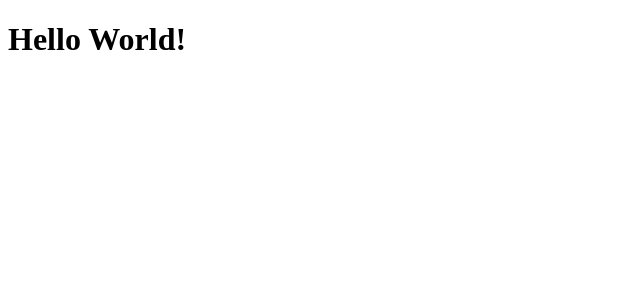
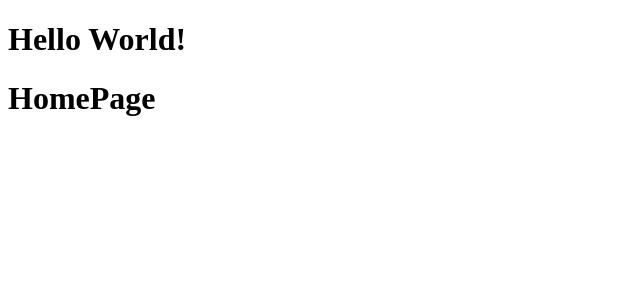
Before and after one commit to philipdlevy/phase-3-react-project-frontend, a React (Create React App) app: page / in a window 1280 px wide. Shown: the top 300 px of the page, without its empty margins (0-640 px from the left). Built offline with nearby package versions, Linux system fonts and the light colour scheme.

Commit message:
Changed react features and versions

```diff
--- a/package.json
+++ b/package.json
@@ -6,9 +6,9 @@
     "@testing-library/jest-dom": "^5.16.4",
     "@testing-library/react": "^13.3.0",
     "@testing-library/user-event": "^13.5.0",
-    "react": "^18.2.0",
-    "react-dom": "^18.2.0",
-    "react-router-dom": "^6.3.0",
+    "react": "^17.0.2",
+    "react-dom": "^17.0.2",
+    "react-router-dom": "^5.1.20",
     "react-scripts": "5.0.1",
     "web-vitals": "^2.1.4"
   },
--- a/src/App.js
+++ b/src/components/App.js
@@ -1,9 +1,12 @@
+import React from 'react';
 
+import HomePage from './HomePage';
 
 function App() {
   return (
     <div>
       <h1>Hello World!</h1>
+      <HomePage />
     </div>
   );
 }
--- /dev/null
+++ b/src/components/HomePage.js
@@ -0,0 +1,11 @@
+import React from 'react'
+
+function HomePage() {
+  return (
+    <div>
+         <h1>HomePage</h1>
+    </div>
+  );
+}
+
+export default HomePage;
```
Also changed, not shown: src/index.js (+6 -7 lines), 2 other files (tests, documents, lock files or other folders).
